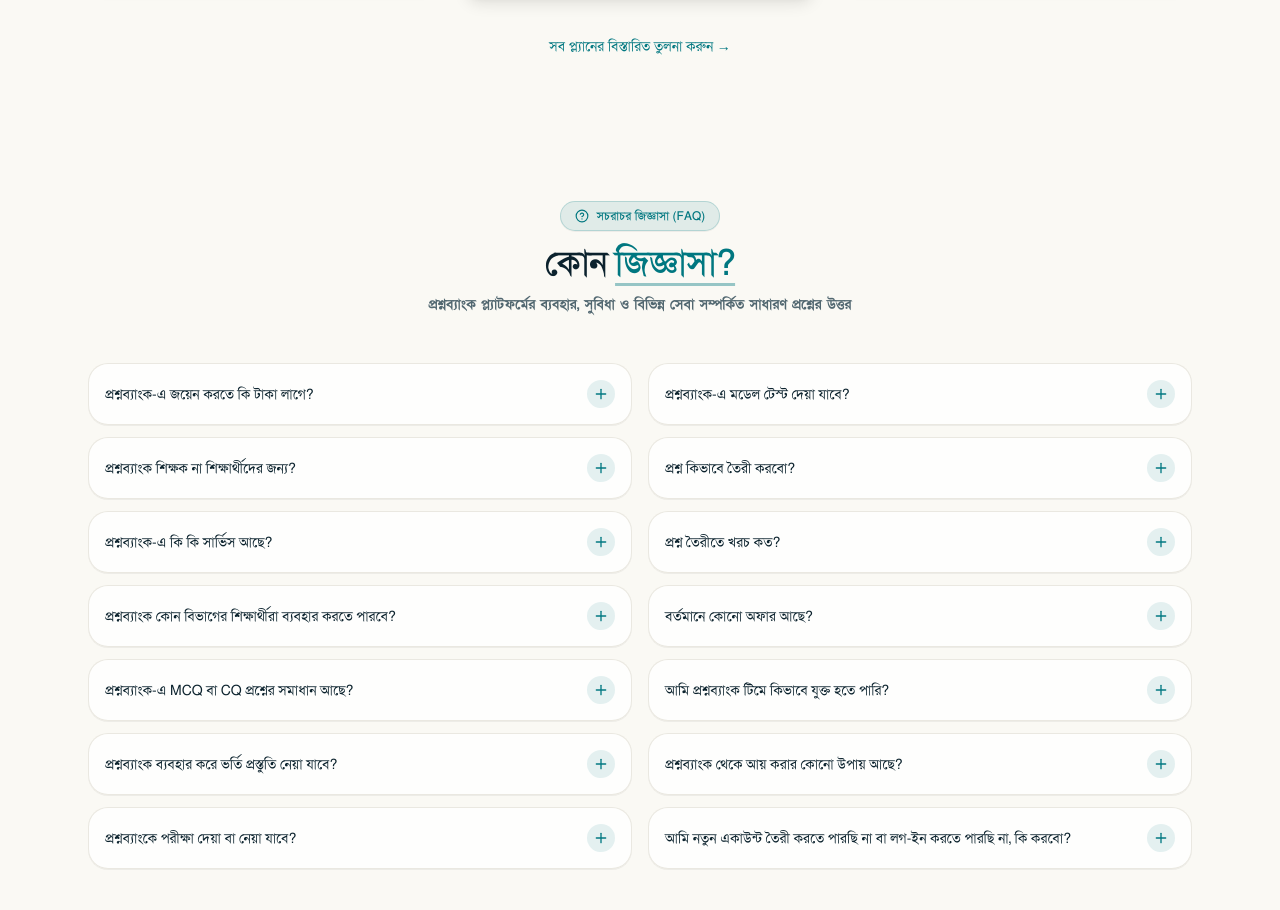
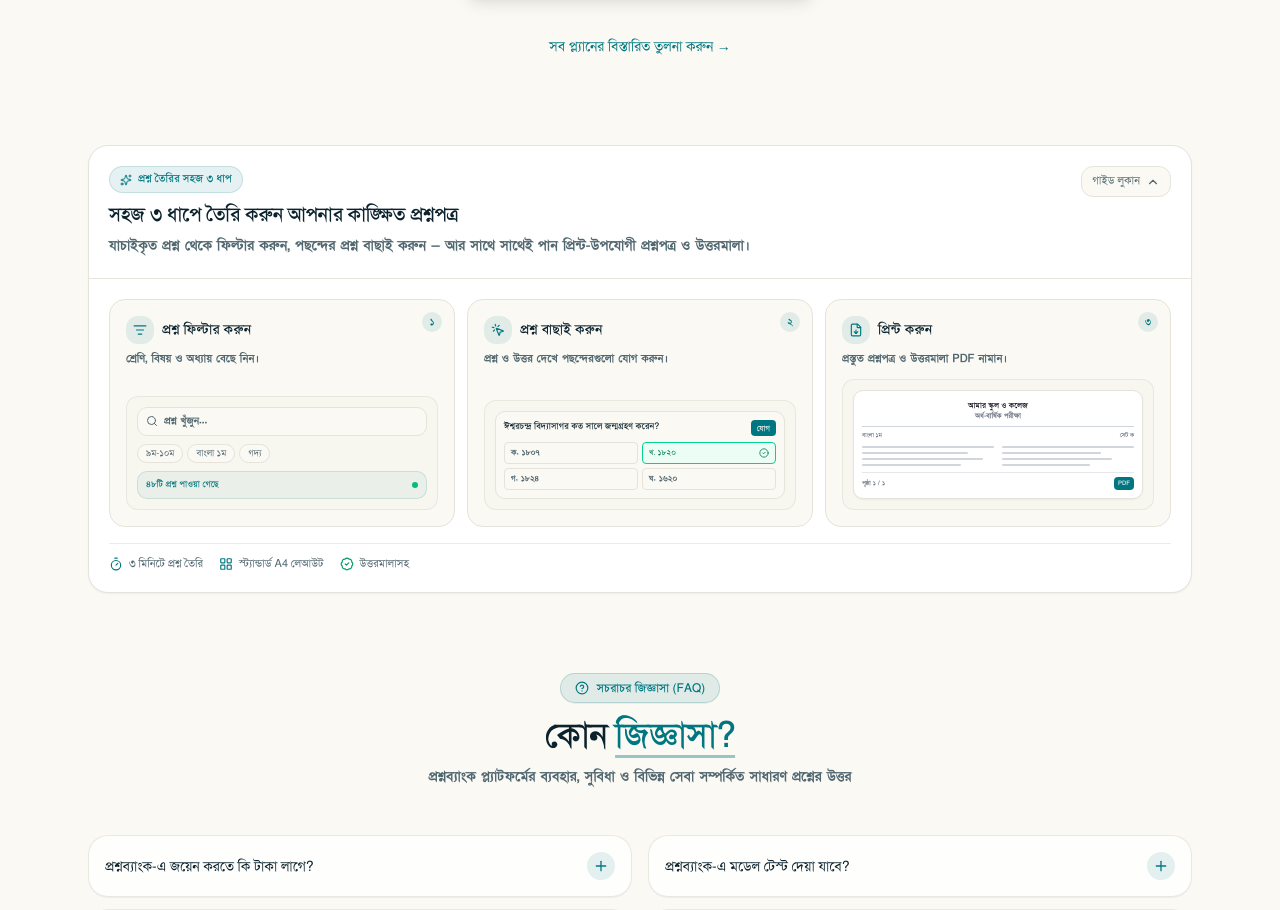
Before and after one commit to With-ALIF/question-hub, a Next.js app: page / in a window 1280 px wide. Shown: the part 2615-3525 px from the top of the page. Built offline with nearby package versions, Linux system fonts and the light colour scheme; no server answers; the database is empty.

Commit message:
Move paper creation guide to homepage
Relocate the three-step paper creation guide above the homepage FAQ and remove it from the exam paper question browser.

```diff
--- a/src/components/exam-paper/ExamPaperBuilderView.tsx
+++ b/src/components/exam-paper/ExamPaperBuilderView.tsx
@@ -39,7 +39,6 @@ import {
 } from "@/lib/exam-paper/store";
 import { getSavedQuestions } from "@/lib/saved-questions";
 import { QuestionFiltersForm } from "@/components/questions/QuestionFiltersForm";
-import { ExamPaperQuickGuide } from "@/components/exam-paper/ExamPaperQuickGuide";
 import type { QuestionSubject, QuestionType, StorageQuestion } from "@/lib/questions/storage";
 import type { QuestionFilterOptions, QuestionFilters } from "@/lib/questions/filters";
 import { useI18n } from "@/lib/i18n/client";
@@ -298,8 +297,6 @@ export function ExamPaperBuilderView({
 
       {activeTab === "browse" && (
         <div className="space-y-5">
-          <ExamPaperQuickGuide />
-
           <QuestionFiltersForm
             subjects={subjects}
             selectedSubject={currentSubject?.slug ?? "physics"}
--- a/src/components/site/HomePage.tsx
+++ b/src/components/site/HomePage.tsx
@@ -11,6 +11,7 @@ import { CountUp } from "@/components/site/CountUp";
 import { HeroCarousel } from "@/components/site/HeroCarousel";
 import { HomeFaqSection } from "@/components/site/HomeFaqSection";
 import { HomeClosingCta } from "@/components/site/HomeClosingCta";
+import { PaperCreationGuide } from "@/components/site/PaperCreationGuide";
 import { Button } from "@/components/ui/button";
 import { useI18n } from "@/lib/i18n/client";
 import type { Subject } from "@/data/subjects";
@@ -283,6 +284,13 @@ export function HomePage({
           </div>
         </section>
 
+        <section
+          aria-label={tr("How to create a question paper", "সহজ ৩ ধাপে প্রশ্নপত্র তৈরি")}
+          className="mx-auto max-w-6xl px-4 pt-4 sm:px-6 lg:pt-6"
+        >
+          <PaperCreationGuide />
+        </section>
+
         {/* FAQ Section */}
         <HomeFaqSection />
 
--- a/src/components/exam-paper/ExamPaperQuickGuide.tsx
+++ b/src/components/site/PaperCreationGuide.tsx
@@ -50,7 +50,7 @@ function StepCard({
   );
 }
 
-export function ExamPaperQuickGuide() {
+export function PaperCreationGuide() {
   const { tr } = useI18n();
   const [open, setOpen] = useState(true);
 
```
